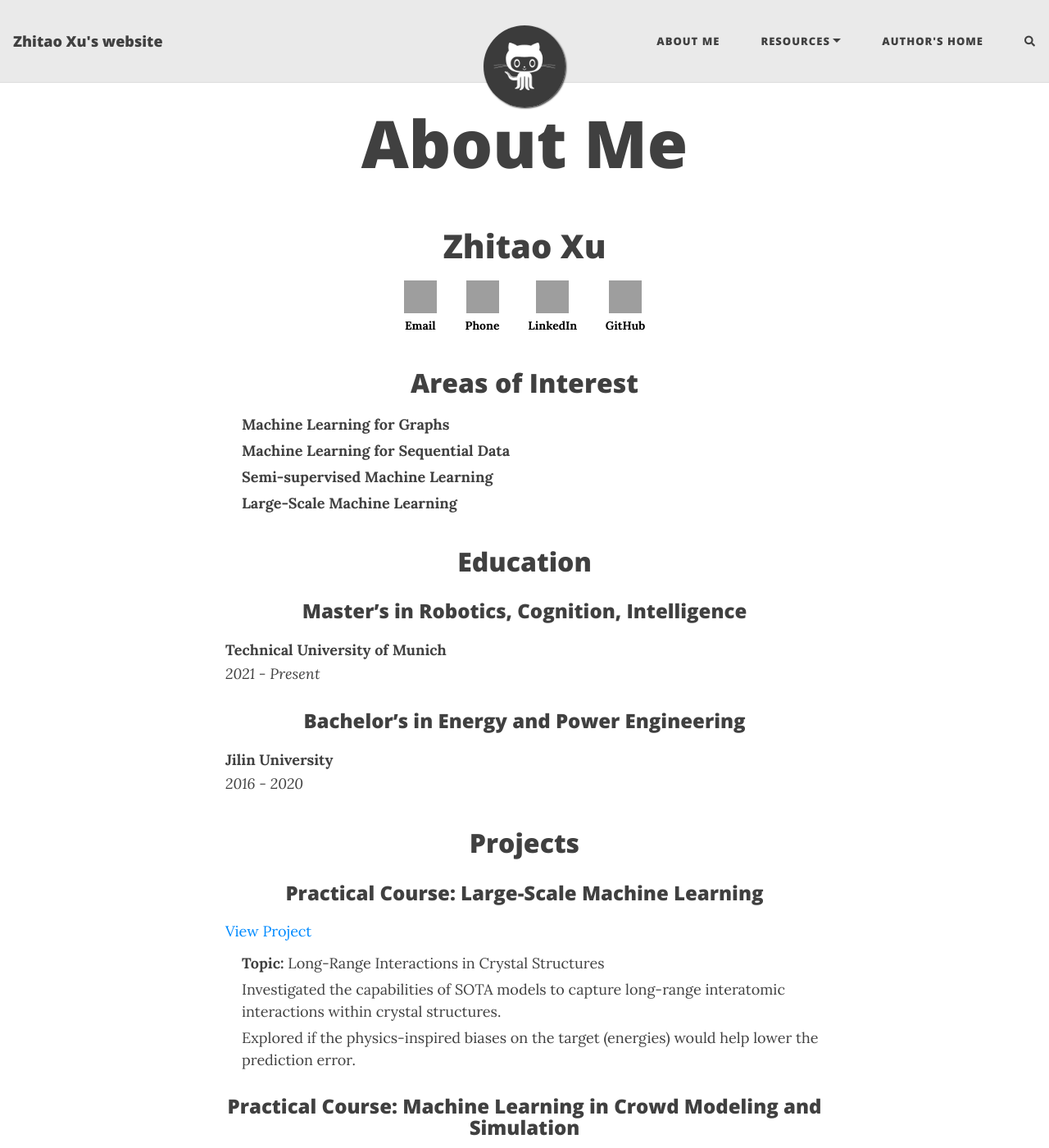
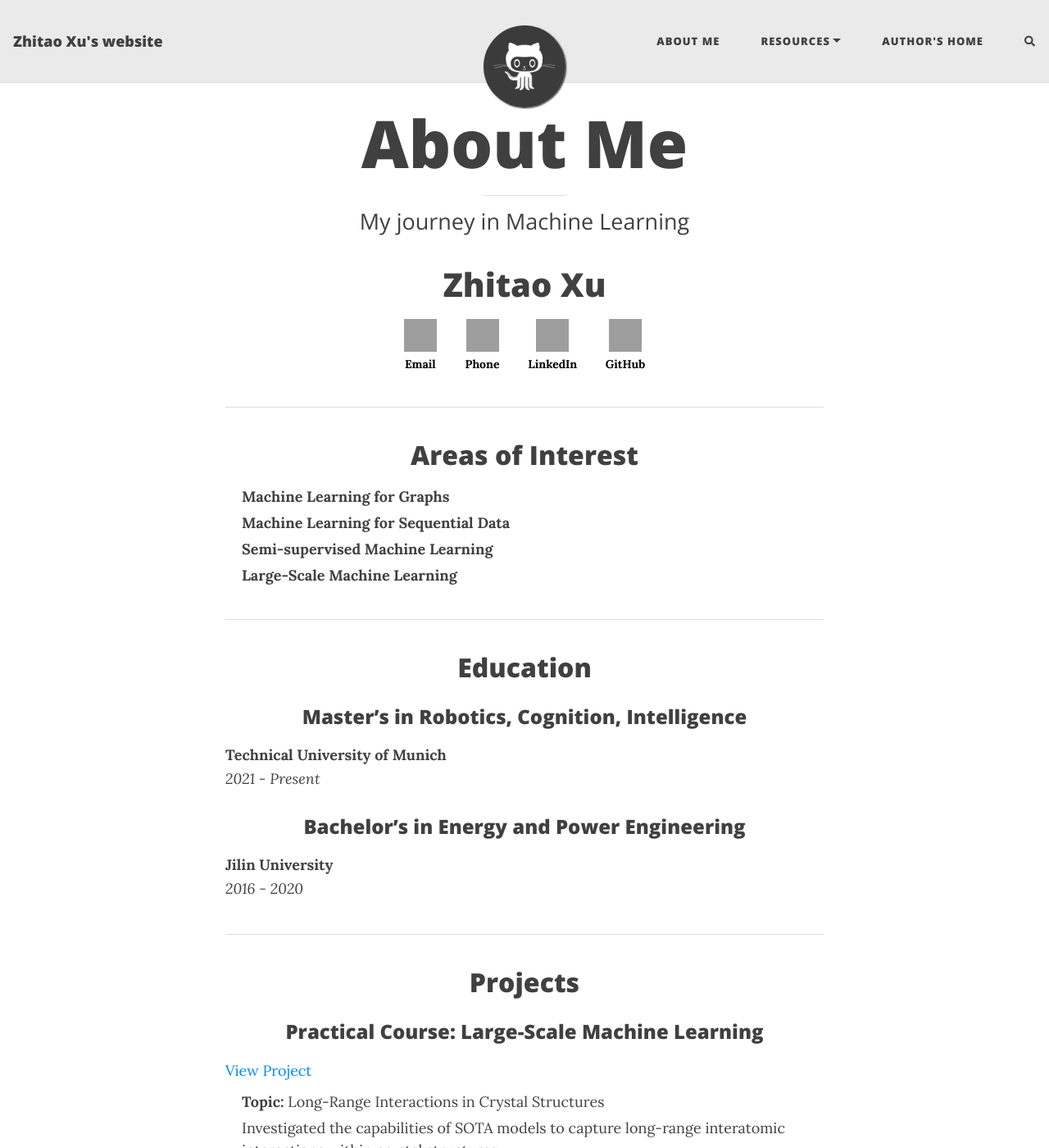
Before and after one commit to HerrXu01/herrxu01.github.io, a Jekyll site: the page built from aboutme.md, in a window 1280 px wide and 1400 px high. Shown: the whole window at 82% size. Built offline with Jekyll 4.4.1, drawn with Linux system fonts in a browser that asks for light colours; comment, search, counter and statistics services are not loaded; grey boxes are pictures that could not be loaded.

Commit message:
correct markdown error

```diff
--- a/aboutme.md
+++ b/aboutme.md
@@ -1,6 +1,8 @@
 ---
 layout: page
 title: About Me
+subtitle: My journey in Machine Learning
+class: resume-page
 ---
 
 # Zhitao Xu
@@ -24,12 +26,16 @@ title: About Me
   </a>
 </div>
 
+---
+
 ## Areas of Interest
 
 - **Machine Learning for Graphs**
 - **Machine Learning for Sequential Data**
 - **Semi-supervised Machine Learning**
 - **Large-Scale Machine Learning**
+
+---
 
 ## Education
 
@@ -40,6 +46,8 @@ title: About Me
 ### Bachelor’s in Energy and Power Engineering
 **Jilin University**
 *2016 - 2020*
+
+---
 
 ## Projects
 
@@ -66,16 +74,22 @@ title: About Me
 - **Topic:** Numerical Calculation of Zero-Dimensional Thermodynamic Model of EA888 Gasoline Engine
 - Modeled the working process of the engine, and predicted real-time state parameters of the cylinders.
 
+---
+
 ## Work Experience
 
 ### Tutor for Machine Learning (IN2064) 23/24WS
 - Assisted with grading end-term examinations and retakes, ensuring fair evaluation and adherence to academic standards.
+
+---
 
 ## Skills
 
 - **ML Skills:** PyTorch, NumPy, NetworkX, Matplotlib, SciPy, Pandas, Scikit-Learn
 - **Technical Skills:** Git, Weights & Biases, LaTeX
 
+---
+
 ## Languages
 
 - **Chinese:** Native Speaker
--- a/assets/css/beautifuljekyll.css
+++ b/assets/css/beautifuljekyll.css
@@ -1200,7 +1200,7 @@ ul li {
   position: relative;
 }
 
-ul li::before {
+ul li:before {
   content: "•";
   position: absolute;
   left: 0;
@@ -1224,12 +1224,12 @@ ul li::before {
 }
 
 /* 其他页面不显示蓝点 */
-:not(.resume-page) ul, :not(.resume-page) ol {
+ul, ol {
   list-style: none; /* 去除所有列表项的默认样式 */
   padding: 0; /* 移除默认内边距 */
 }
 
-:not(.resume-page) ul li::before, :not(.resume-page) ol li::before {
+ul li::before, ol li::before {
   content: ''; /* 去除列表项前的内容 */
 }
 
```
